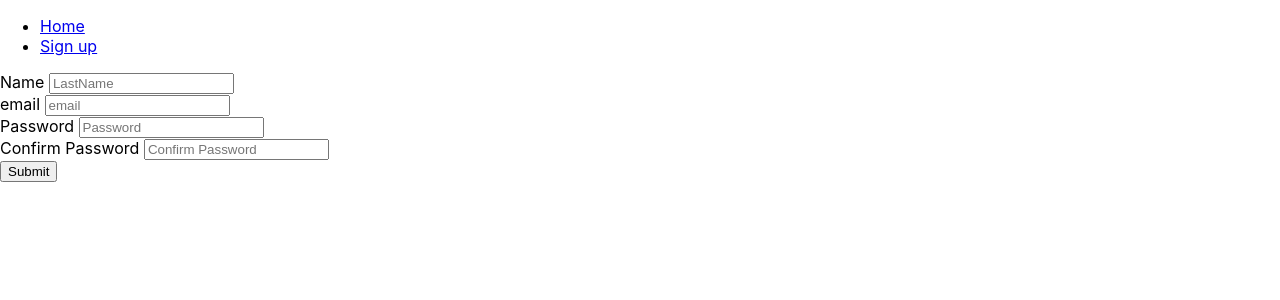
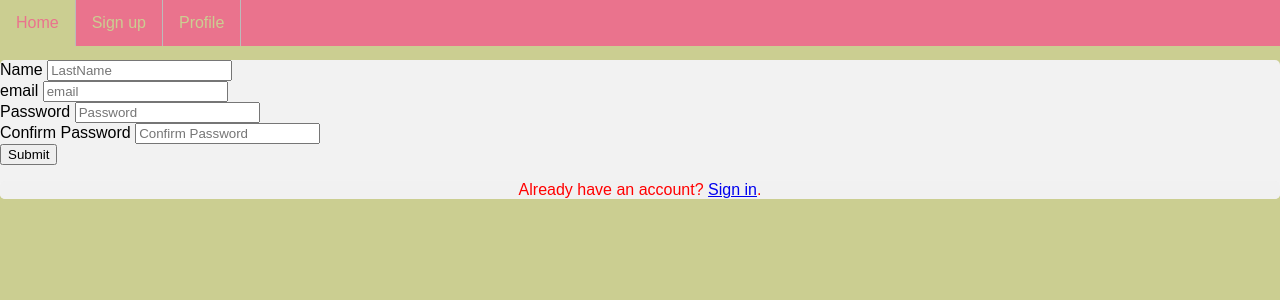
Before and after one commit to s3781183/fwp-assignment1, a React (Create React App) app: page /sign-up in a window 1280 px wide. Shown: the top 300 px of the page. Built offline with nearby package versions, Linux system fonts and the light colour scheme.

Commit message:
added css formating

```diff
--- a/package.json
+++ b/package.json
@@ -6,6 +6,7 @@
     "@testing-library/jest-dom": "^5.16.4",
     "@testing-library/react": "^13.3.0",
     "@testing-library/user-event": "^13.5.0",
+    "antd": "^4.22.4",
     "react": "^18.2.0",
     "react-dom": "^18.2.0",
     "react-router-dom": "^6.3.0",
--- a/src/App.css
+++ b/src/App.css
@@ -5,6 +5,16 @@
 .App-logo {
   height: 40vmin;
   pointer-events: none;
+}
+
+body {
+  background-color: #CBCE91FF;
+}
+h1 {
+  color: #EA738DFF;
+}
+p {
+  color: red;
 }
 
 @media (prefers-reduced-motion: no-preference) {
--- a/src/App.js
+++ b/src/App.js
@@ -4,6 +4,7 @@ import React from "react";
 import { BrowserRouter, Route, Routes } from "react-router-dom";
 import SignUp from "./components/SignUp";
 import Landing from "./components/Landing";
+import Profile from "./components/Profile";
 
 function App() {
   return (
@@ -14,6 +15,7 @@ function App() {
           <Routes>
             <Route path="/" element={<Landing />} />
             <Route path="/sign-up" element={<SignUp />} />
+            <Route path="/profile" element={<Profile />} />
           </Routes>
         </div>
       </BrowserRouter>
--- /dev/null
+++ b/src/components/Profile.js
@@ -0,0 +1,23 @@
+import React from "react";
+import "../App";
+
+const Card = () => {
+  return (
+    <div>
+      <div className="card">
+        <img
+          src="img.jpg"
+          alt={localStorage.getItem("name")}
+          style={{ width: "100%" }}
+        />
+        <h1>{localStorage.getItem("name")}</h1>
+        <p className="email">Email: {localStorage.getItem("email")}</p>
+
+        <p>
+          <button>Edit</button>
+        </p>
+      </div>
+    </div>
+  );
+};
+export default Card;
--- /dev/null
+++ b/src/components/SignUp.css
@@ -0,0 +1,26 @@
+input:focus {
+    border: 3px solid #555;
+  }
+
+textarea {
+    width: 80%;
+    height: 200px;
+    padding: 15px 22px;
+    box-sizing: border-box;
+    border: 4px solid #ccc;
+    border-radius: 5px;
+    background-color: gray;
+    resize: none;
+}
+.container {
+    border-radius: 5px;
+    background-color: #f2f2f2;
+  }
+
+.signin {
+    background-color: #f1f1f1;
+    text-align: center;
+  }
+
+  body {font-family: Arial, Helvetica, sans-serif;}
+* {box-sizing: border-box;}
--- a/src/components/signup.js
+++ b/src/components/signup.js
@@ -1,4 +1,5 @@
 import React, { useState } from "react";
+import "./SignUp.css";
 
 const SignUp = () => {
   const [name, setName] = useState("");
@@ -82,11 +83,12 @@ const SignUp = () => {
   //   }
 
   return (
-    <div classname="form">
+    <div class="container">
       <div className="messages">
         {errorMessage()}
         {successMessage()}
       </div>
+      <form>
         <div>
           <label for="lastName"> Name </label>
           <input
@@ -133,6 +135,12 @@ const SignUp = () => {
           Get Data
         </button> */}
         </div>
+        <div class="container signin">
+          <p>
+            Already have an account? <a href="#">Sign in</a>.
+          </p>
+        </div>
+      </form>
     </div>
   );
 };
--- /dev/null
+++ b/src/fragments/Navbar.css
@@ -0,0 +1,42 @@
+ul {
+  list-style-type: none;
+  margin: 0;
+  padding: 0;
+  overflow: hidden;
+  background-color: #EA738DFF;
+  position: fixed;
+  top: 0;
+  width: 100%;
+}
+
+li {
+  float: left;
+  border-right: 1px solid #bbb;
+}
+
+li a {
+  display: block;
+  color: #CBCE91FF;
+  text-align: center;
+  padding: 14px 16px;
+  text-decoration: none;
+}
+
+/* Change the link color to #111 (black) on hover */
+li a:hover {
+  background-color: #CBCE91FF;
+  color: #EA738DFF;
+}
+
+.active {
+  background-color: #4CAF50;
+}
+
+body {
+  padding-top: 60px;
+}
+@media (max-width: 979px) {
+  body {
+    padding-top: 0px;
+  }
+}
--- a/src/fragments/Navbar.js
+++ b/src/fragments/Navbar.js
@@ -1,5 +1,6 @@
 import React from "react";
 import { Link } from "react-router-dom";
+import "./Navbar.css";
 
 function Navbar(props) {
   return (
@@ -18,6 +19,11 @@ function Navbar(props) {
                 Sign up
               </Link>
             </li>
+            <li className="nav-item">
+              <Link className="nav-link" to="/profile">
+                Profile
+              </Link>
+            </li>
           </ul>
         </div>
       </div>
```
Also changed, not shown: 1 other file (tests, documents, lock files or other folders). Lines whose indentation alone changed are shown as unchanged.
